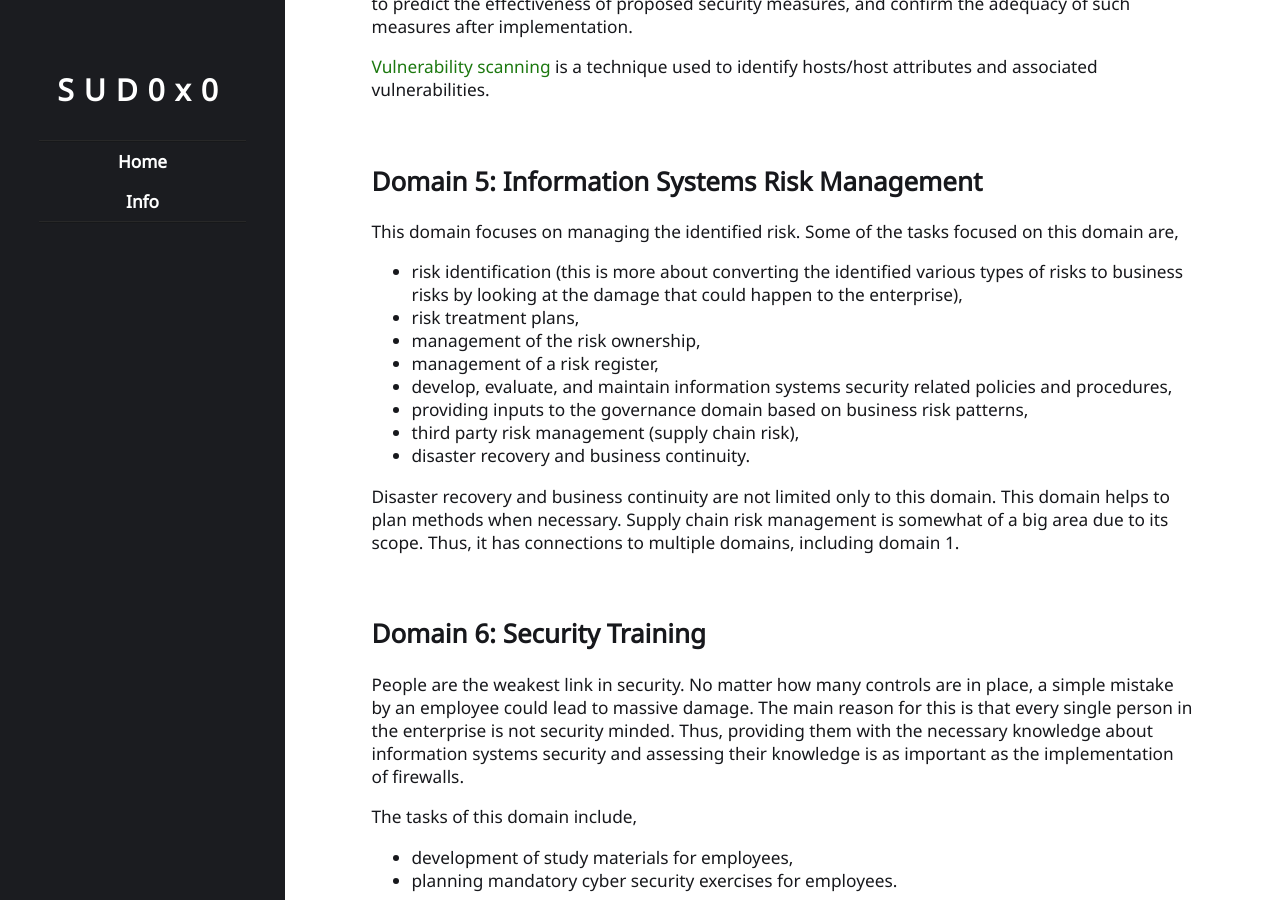
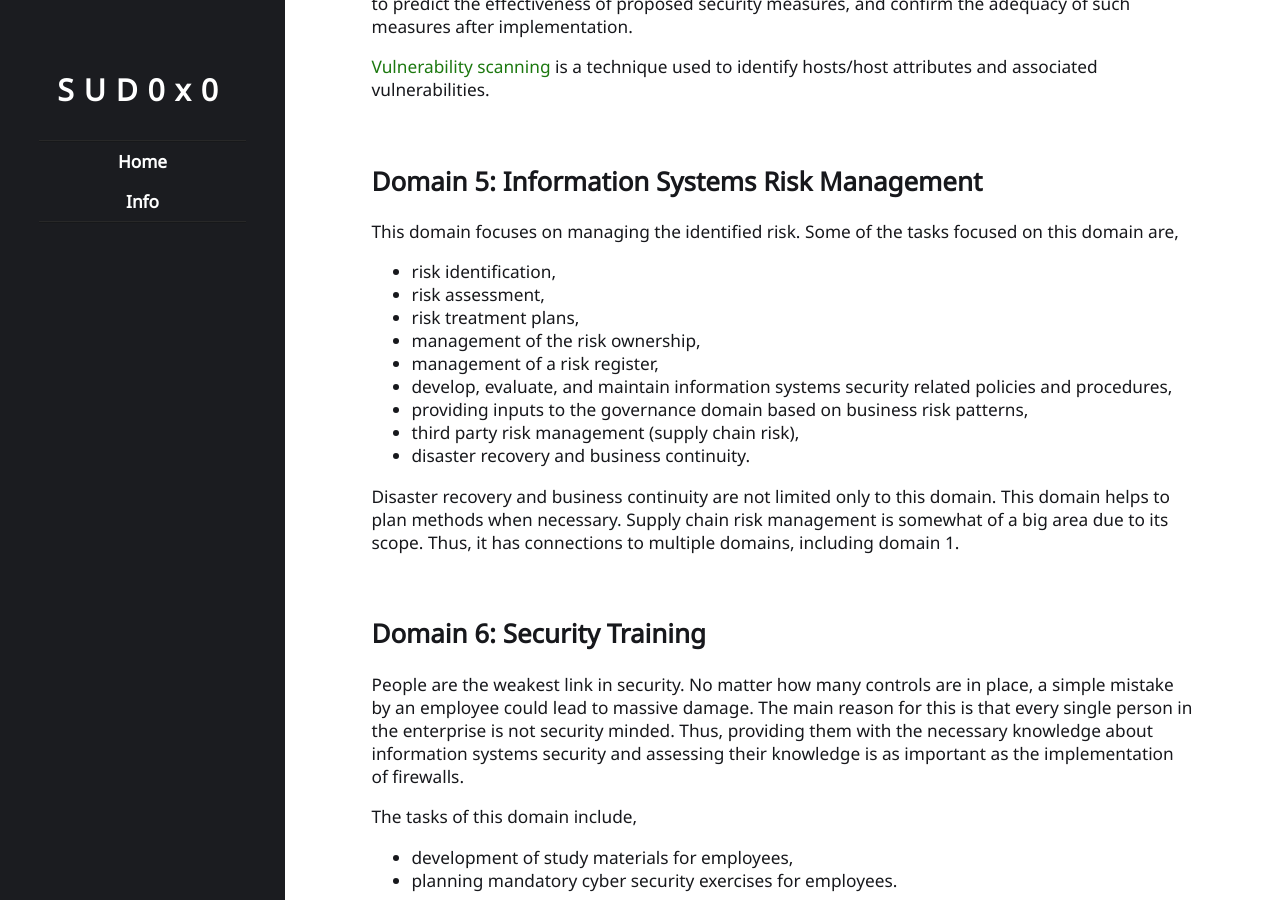
Before and after one commit to sud0x0/SUD0x0, a Jekyll site: the page built from _posts/2022-08-26-How-I-use-my-simple-framework-to-understand-the-world-of-information-systems-security.md, in a window 1280 px wide and 900 px high, scrolled down 7057 px. Built offline with Jekyll 4.4.1, drawn with Linux system fonts in a browser that asks for light colours.

Commit message:
First blog post edit 20

```diff
--- a/_posts/2022-08-26-How-I-use-my-simple-framework-to-understand-the-world-of-information-systems-security.md
+++ b/_posts/2022-08-26-How-I-use-my-simple-framework-to-understand-the-world-of-information-systems-security.md
@@ -170,7 +170,8 @@ The NIST definitions for penetration testing, vulnerability assessments and vuln
 ## Domain 5: Information Systems Risk Management
 
 This domain focuses on managing the identified risk. Some of the tasks focused on this domain are,
-- risk identification (this is more about converting the identified various types of risks to business risks by looking at the damage that could happen to the enterprise),
+- risk identification,
+- risk assessment,
 - risk treatment plans,
 - management of the risk ownership,
 - management of a risk register,
```
